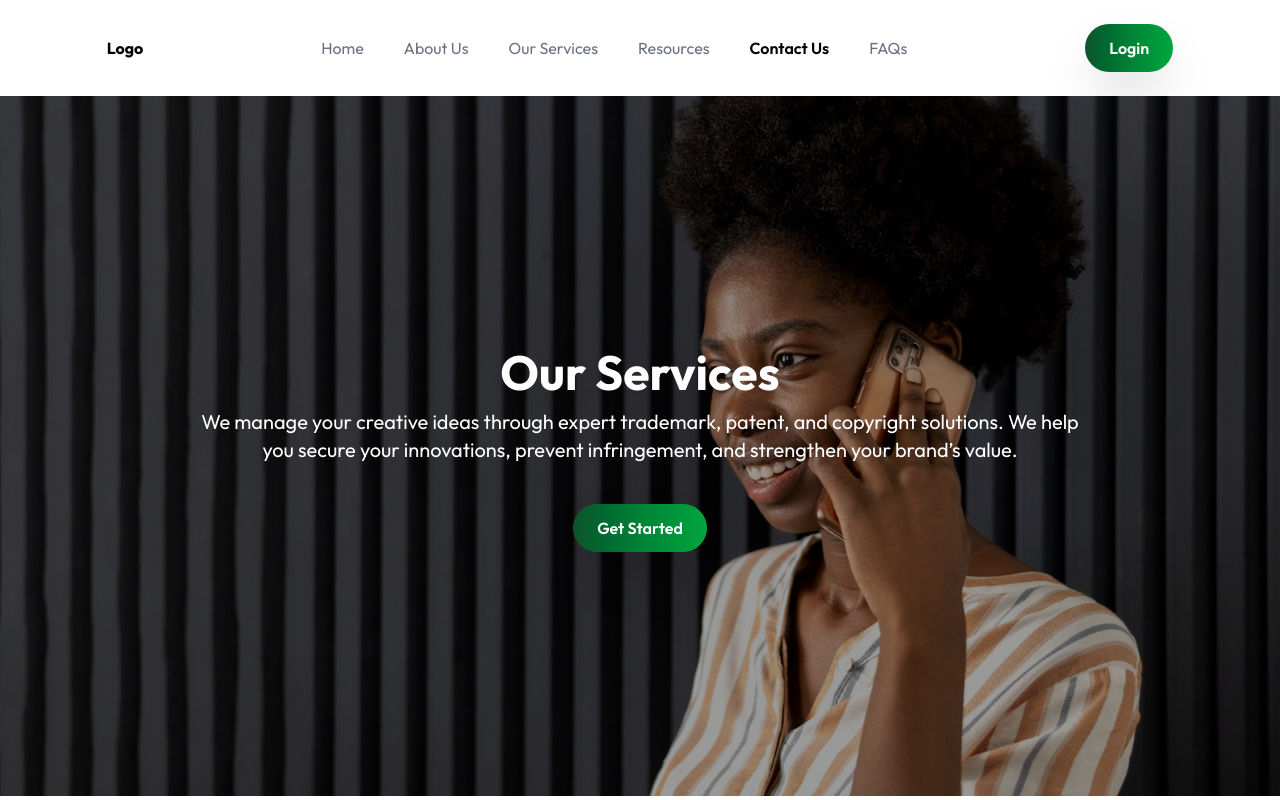
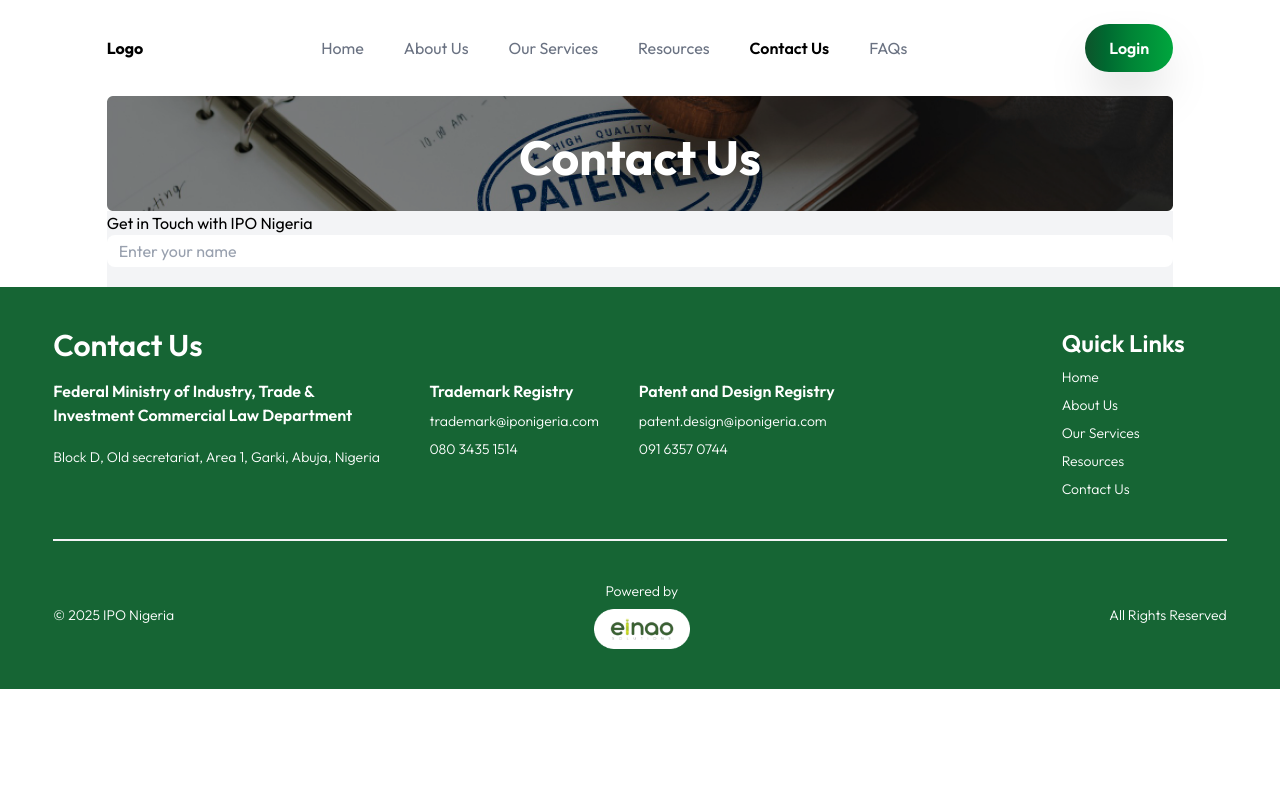
Before and after one commit to MadFury94/eineos, a Next.js app: page /contact in a window 1280 px wide. Shown: the top 800 px of the page. Built offline with nearby package versions, Linux system fonts and the light colour scheme.

Commit message:
Refactor hero section and update contact form
Replaced custom hero section in contact page with ReusableHerosection and added a basic contact input field. Adjusted spacing in services page for improved layout consistency.

```diff
--- a/app/contact/page.js
+++ b/app/contact/page.js
@@ -4,42 +4,26 @@
 import Image from 'next/image'
 import contacthero from '../../public/contactHero.jpg'
 import PrimaryButton from '@/app/components/PrimaryButton'
+import ReusableHerosection from '../components/ReusableHerosection'
 
 const page = () => {
   return (
     <main>
-        <motion.section
-        initial={{ opacity: 0, y: -70 }}
-        animate={{ opacity: 1, y: 0 }}
-        transition={{ duration: 0.8, ease: "easeOut" }}
-        className="relative mb-20"
-      >
-        <Image
-          src={contacthero}
-          alt="carousel image"
-          className="w-screen object-cover h-[70vh] lg:h-[87.5vh] transition-all duration-700"
-        />
-        {/* Purple overlay for darkening the image */}
-        <div
-          className="absolute top-0 left-0 w-full h-[70vh] lg:h-[87.5vh]  bg-black/40 z-10 pointer-events-none"
-          style={{ mixBlendMode: "multiply" }}
-        ></div>
-        <div
-          className="absolute flex flex-col justify-center
-              items-center top-0 right-0 left-0
-              bottom-0 text-white w-5/6 mx-auto text-center z-20"
-        >
-          {/* <p className='border border-sky-700 bg-sky-200 px-2 py-0.5 text-xs rounded-xl text-sky-800'>Advanced Technology</p> */}
-          <p className=" text-4xl mt-2 lg:text-5xl font-bold">Our Services</p>
-          <p className="mt-1 lg:mt-3 lg:w-5/6 mx-auto lg:text-xl text-base text-center mb-5 lg:mb-10">
-            We manage your creative ideas through expert trademark, patent, and copyright
-            solutions. We help you secure your innovations, prevent
-            infringement, and strengthen your brand’s value.
-          </p>
+        <ReusableHerosection title="Contact Us" />
 
-          <PrimaryButton>Get Started</PrimaryButton>
-        </div>
-      </motion.section>
+        <section className='bg-gray-100 w-5/6 mx-auto'>
+          <div>
+            <p>Get in Touch with IPO Nigeria</p>
+            <input
+              className="bg-white px-3 py-1 w-full mb-5 rounded-md placeholder:text-gray-400 outline-none"
+              type="text"
+              id="name"
+              placeholder="Enter your name"
+              name="name"
+              required
+            />
+          </div>
+        </section>
     </main>
   )
 }
--- a/app/services/page.js
+++ b/app/services/page.js
@@ -16,7 +16,7 @@
 
       <ReusableHerosection title="Our Services" />
 
-      <section className="mx-auto mt-20 w-5/6">
+      <section className="mx-auto mt-10 w-5/6">
         <div>
           <p className="lg:text-5xl text-3xl text-green-700 font-bold text-center">
             Comprehensive Intellectual
```
